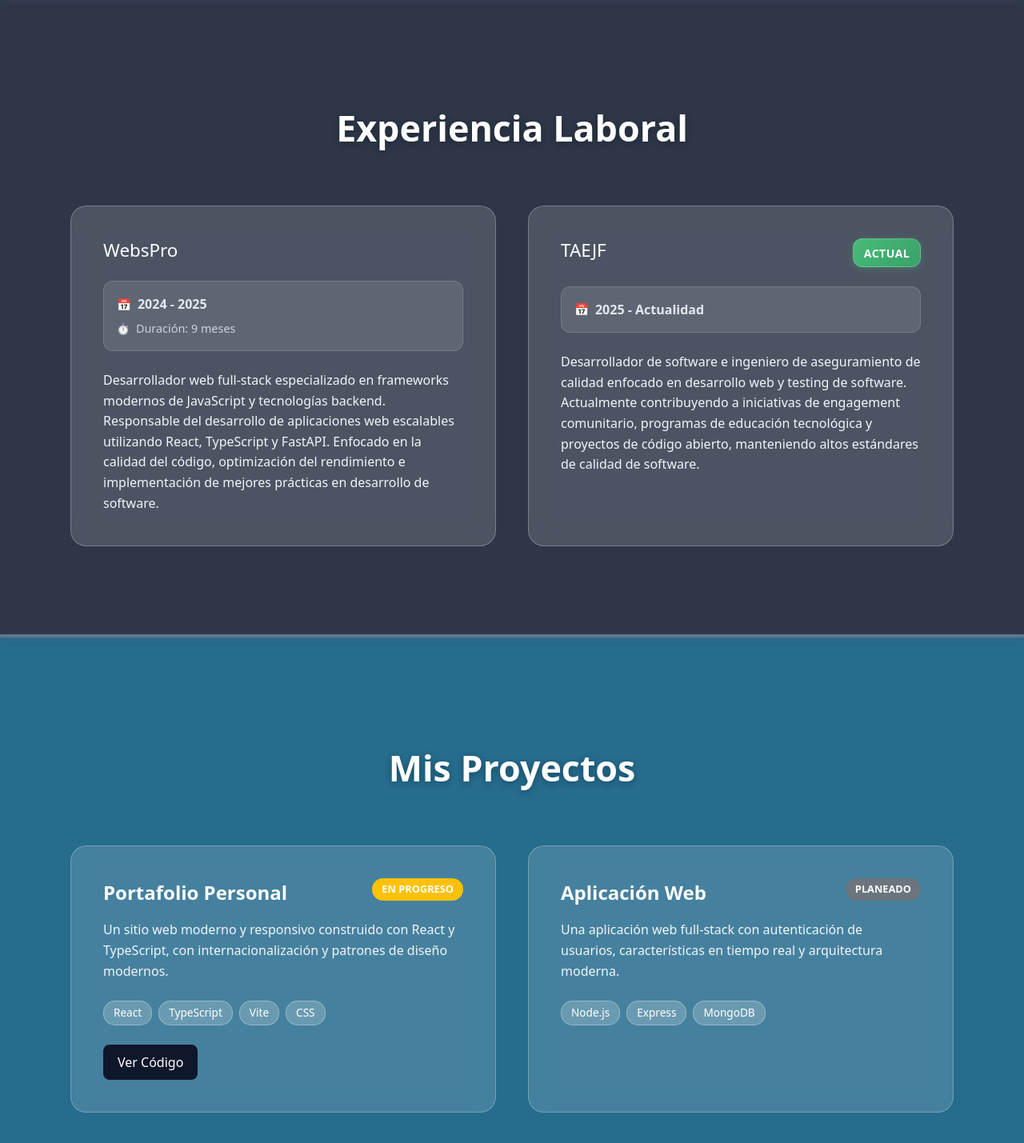
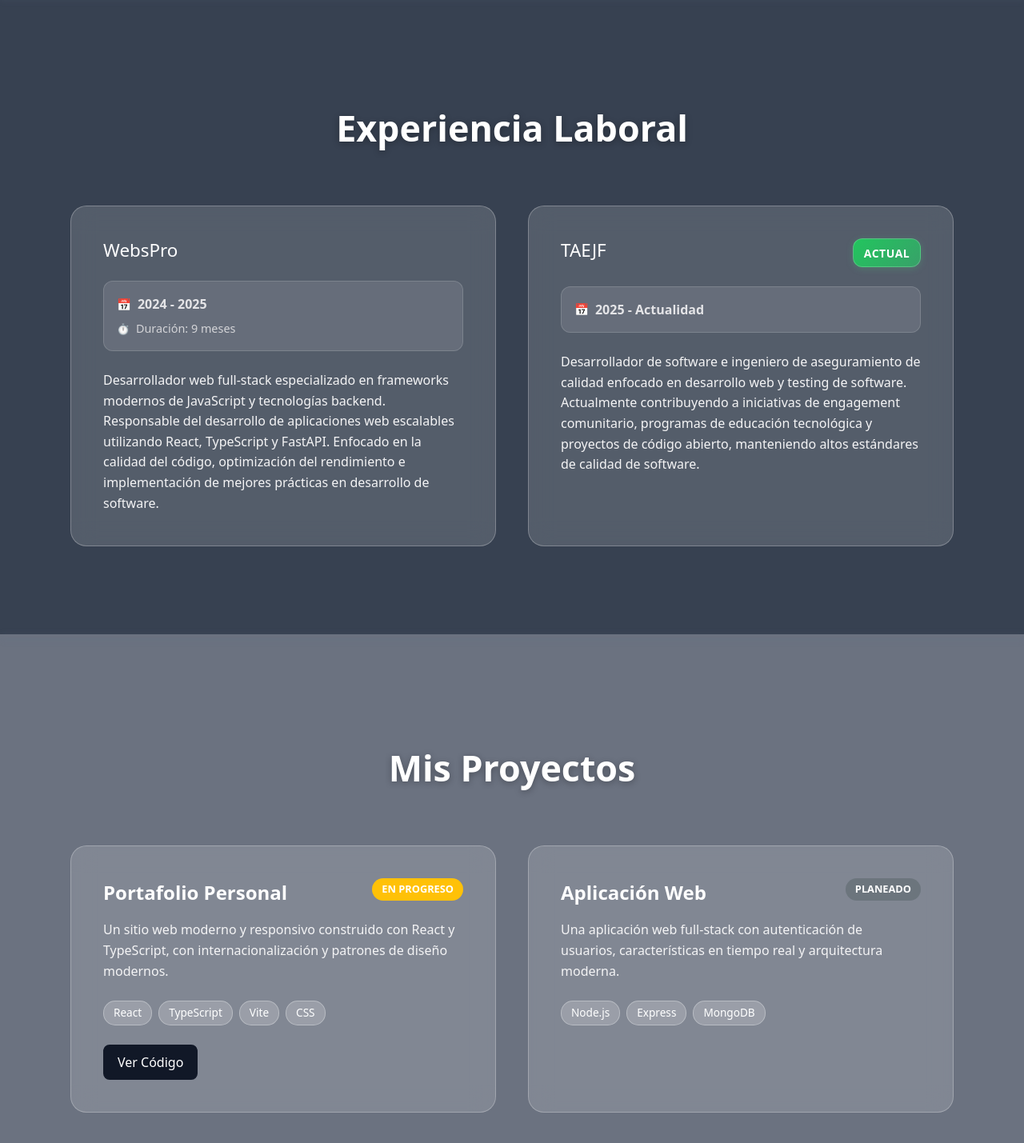
Before and after one commit to Mega-Barto/Mega-Barto.github.io, a React (Vite) app: page / in a window 1280 px wide. Shown: the part 1527-2956 px from the top of the page at 80% size. Built offline with nearby package versions, Linux system fonts and the light colour scheme.

Commit message:
feat: Refactor styles to use CSS variables for improved theming and maintainability

```diff
--- a/src/App.css
+++ b/src/App.css
@@ -21,7 +21,7 @@
   justify-content: center;
   align-items: center;
   gap: 2rem;
-  background: #1e293b;
+  background: var(--color-background-hero);
   position: relative;
 }
 
@@ -43,7 +43,7 @@
   left: 0;
   right: 0;
   height: 4px;
-  background: #0ea5e9;
+  background: var(--color-accent-cyan-light);
   box-shadow: 0 2px 10px rgba(14, 165, 233, 0.3);
 }
 
@@ -51,14 +51,14 @@
   font-size: 4rem;
   font-weight: 800;
   margin: 0;
-  color: #38bdf8;
+  color: var(--color-accent-cyan);
   line-height: 1.2;
   text-shadow: 0 4px 20px rgba(14, 165, 233, 0.4);
 }
 
 .hero-section p {
   font-size: 1.4rem;
-  color: #e2e8f0;
+  color: var(--color-secondary-200);
   margin: 0;
   max-width: 700px;
   line-height: 1.7;
@@ -88,7 +88,7 @@ html {
 /* Section separators */
 .section-separator {
   height: 8px;
-  background: #cbd5e1;
+  background: var(--color-primary-300);
   margin: 0;
   box-shadow: 0 2px 10px rgba(0, 0, 0, 0.1);
 }
@@ -144,11 +144,11 @@ html {
 }
 
 .logo:hover {
-  filter: drop-shadow(0 0 2em #646cffaa);
+  filter: drop-shadow(0 0 2em var(--color-accent-blue));
 }
 
 .logo.react:hover {
-  filter: drop-shadow(0 0 2em #61dafbaa);
+  filter: drop-shadow(0 0 2em var(--color-accent-cyan));
 }
 
 @keyframes logo-spin {
@@ -171,7 +171,7 @@ html {
 }
 
 .read-the-docs {
-  color: #888;
+  color: var(--color-text-muted);
 }
 
 /* Responsive Design */
@@ -207,6 +207,6 @@ html {
 /* Light mode support */
 @media (prefers-color-scheme: light) {
   .hero-section p {
-    color: rgba(33, 53, 71, 0.7);
+    color: var(--color-text-secondary);
   }
 }
--- a/src/components/LanguageToggle/LanguageToggle.css
+++ b/src/components/LanguageToggle/LanguageToggle.css
@@ -8,7 +8,7 @@
   padding: 0.5rem 0.75rem;
   cursor: pointer;
   transition: all 0.3s ease;
-  color: rgba(255, 255, 255, 0.8);
+  color: var(--color-text-inverse);
   font-size: 0.9rem;
   font-weight: 500;
   min-width: 3rem;
@@ -17,7 +17,7 @@
 .language-toggle:hover {
   background-color: rgba(100, 108, 255, 0.2);
   border-color: rgba(100, 108, 255, 0.5);
-  color: #61dafb;
+  color: var(--color-accent-cyan);
   transform: translateY(-1px);
 }
 
@@ -64,13 +64,13 @@
   .language-toggle {
     background-color: rgba(0, 0, 0, 0.05);
     border-color: rgba(0, 0, 0, 0.1);
-    color: rgba(33, 53, 71, 0.8);
+    color: var(--color-text-primary);
   }
 
   .language-toggle:hover {
     background-color: rgba(100, 108, 255, 0.2);
     border-color: rgba(100, 108, 255, 0.5);
-    color: #646cff;
+    color: var(--color-accent-blue);
   }
 }
 
--- a/src/components/Logo/Logo.css
+++ b/src/components/Logo/Logo.css
@@ -32,7 +32,7 @@
 /* Logo Text Styles */
 .logo-text {
   font-weight: 700;
-  color: #60a5fa;
+  color: var(--color-accent-blue);
   white-space: nowrap;
 }
 
--- a/src/components/sections/AutobiographySection/AutobiographySection.css
+++ b/src/components/sections/AutobiographySection/AutobiographySection.css
@@ -1,6 +1,6 @@
 .autobiography-section {
   padding: 6rem 0;
-  background: #a7b7c6;
+  background: var(--color-background-autobiography);
   min-height: 100vh;
   display: flex;
   align-items: center;
@@ -25,7 +25,7 @@
   left: 0;
   right: 0;
   height: 4px;
-  background: #64748b;
+  background: var(--color-background-projects);
   box-shadow: 0 2px 10px rgba(100, 116, 139, 0.3);
 }
 
@@ -40,13 +40,13 @@
 .autobiography-text {
   font-size: 1.2rem;
   line-height: 1.8;
-  color: #1e293b;
+  color: var(--color-text-primary);
 }
 
 .autobiography-text p {
   margin-bottom: 2rem;
   font-weight: 400;
-  color: #334155;
+  color: var(--color-text-secondary);
 }
 
 .autobiography-image {
@@ -69,7 +69,7 @@
 .section-title {
   font-size: 2.8rem;
   text-align: center;
-  color: #0f172a;
+  color: var(--color-primary-900);
   margin-bottom: 3rem;
   font-weight: 800;
   text-shadow: 0 1px 3px rgba(15, 23, 42, 0.1);
@@ -94,14 +94,14 @@
 
   .section-title {
     font-size: 2.2rem;
-    color: #0f172a;
+    color: var(--color-primary-900);
   }
 
   .autobiography-text {
-    color: #1e293b;
+    color: var(--color-text-primary);
   }
 
   .autobiography-text p {
-    color: #334155;
+    color: var(--color-text-secondary);
   }
 }
--- a/src/components/sections/ProjectsSection/ProjectsSection.css
+++ b/src/components/sections/ProjectsSection/ProjectsSection.css
@@ -1,8 +1,8 @@
 .projects-section {
   padding: 6rem 0 4rem 0;
-  background: #256c8d;
+  background: var(--color-background-projects);
   min-height: 100vh;
-  color: white;
+  color: var(--color-text-inverse);
   position: relative;
 }
 
@@ -14,7 +14,7 @@
   left: 0;
   right: 0;
   height: 4px;
-  background: #64748b;
+  background: var(--color-background-projects);
   box-shadow: 0 2px 10px rgba(100, 116, 139, 0.3);
 }
 
@@ -50,7 +50,7 @@
 .project-title {
   font-size: 1.5rem;
   margin: 0;
-  color: #ffffff;
+  color: var(--color-text-inverse);
   font-weight: 600;
 }
 
@@ -58,7 +58,7 @@
   padding: 0.25rem 0.75rem;
   border-radius: 20px;
   font-size: 0.8rem;
-  color: white;
+  color: var(--color-text-inverse);
   font-weight: bold;
   text-transform: uppercase;
 }
@@ -66,7 +66,7 @@
 .project-description {
   margin-bottom: 1.5rem;
   line-height: 1.6;
-  color: #f1f5f9;
+  color: var(--color-secondary-100);
   font-weight: 400;
 }
 
@@ -100,31 +100,31 @@
 }
 
 .github-link {
-  background: #0f172a;
-  color: white;
-  border-color: #0f172a;
+  background: var(--color-primary-900);
+  color: var(--color-text-inverse);
+  border-color: var(--color-primary-900);
 }
 
 .github-link:hover {
-  background: #1e293b;
-  border-color: #1e293b;
+  background: var(--color-primary-800);
+  border-color: var(--color-primary-800);
 }
 
 .demo-link {
   background: transparent;
-  color: white;
-  border-color: white;
+  color: var(--color-text-inverse);
+  border-color: var(--color-text-inverse);
 }
 
 .demo-link:hover {
-  background: white;
-  color: #0284c7;
+  background: var(--color-text-inverse);
+  color: var(--color-accent-cyan);
 }
 
 .section-title {
   font-size: 2.8rem;
   text-align: center;
-  color: #ffffff;
+  color: var(--color-text-inverse);
   margin-bottom: 3rem;
   font-weight: 800;
   text-shadow: 0 2px 8px rgba(0, 0, 0, 0.3);
@@ -162,7 +162,7 @@
 
   .section-title {
     font-size: 2.2rem;
-    color: #ffffff;
+    color: var(--color-text-inverse);
     text-shadow: 0 2px 8px rgba(0, 0, 0, 0.4);
   }
 }
--- a/src/components/sections/WorkExperienceSection/WorkExperienceSection.css
+++ b/src/components/sections/WorkExperienceSection/WorkExperienceSection.css
@@ -1,8 +1,8 @@
 .work-experience-section {
   padding: 6rem 0 4rem 0;
-  background: #2d3748;
+  background: var(--color-primary-700);
   min-height: 100vh;
-  color: white;
+  color: var(--color-text-inverse);
   position: relative;
 }
 
@@ -14,7 +14,7 @@
   left: 0;
   right: 0;
   height: 4px;
-  background: #64748b;
+  background: var(--color-background-projects);
   box-shadow: 0 2px 10px rgba(100, 116, 139, 0.3);
 }
 
@@ -27,7 +27,7 @@
 .work-experience-section .section-title {
   font-size: 2.8rem;
   text-align: center;
-  color: #ffffff;
+  color: var(--color-text-inverse);
   margin-bottom: 3rem;
   font-weight: 800;
   text-shadow: 0 2px 8px rgba(0, 0, 0, 0.3);
@@ -72,20 +72,20 @@
 }
 
 .work-link {
-  color: #ffffff;
+  color: var(--color-text-inverse);
   text-decoration: none;
   transition: color 0.3s ease;
 }
 
 .work-link:hover {
-  color: #90cdf4;
+  color: var(--color-accent-blue-light);
   text-decoration: underline;
   text-shadow: 0 0 8px rgba(144, 205, 244, 0.4);
 }
 
 .work-current-badge {
-  background: linear-gradient(135deg, #48bb78 0%, #38a169 100%);
-  color: white;
+  background: linear-gradient(135deg, var(--color-status-success) 0%, #38a169 100%);
+  color: var(--color-text-inverse);
   padding: 0.4rem 0.8rem;
   border-radius: 12px;
   font-size: 0.875rem;
@@ -109,7 +109,7 @@
 }
 
 .work-time {
-  color: #e2e8f0;
+  color: var(--color-secondary-200);
   font-weight: 600;
   font-size: 1rem;
   display: flex;
@@ -123,7 +123,7 @@
 }
 
 .work-duration {
-  color: #cbd5e0;
+  color: var(--color-secondary-300);
   font-size: 0.9rem;
   font-weight: 500;
   display: flex;
@@ -137,7 +137,7 @@
 }
 
 .work-description {
-  color: #f1f5f9;
+  color: var(--color-secondary-100);
   line-height: 1.6;
   margin: 0;
   font-weight: 400;
@@ -156,7 +156,7 @@
 
   .work-experience-section .section-title {
     font-size: 2.2rem;
-    color: #ffffff;
+    color: var(--color-text-inverse);
     text-shadow: 0 2px 8px rgba(0, 0, 0, 0.4);
   }
 
--- a/src/index.css
+++ b/src/index.css
@@ -1,11 +1,62 @@
 :root {
+  /* Colores principales */
+  --color-primary-50: #f9fafb;
+  --color-primary-100: #f3f4f6;
+  --color-primary-200: #e5e7eb;
+  --color-primary-300: #d1d5db;
+  --color-primary-400: #9ca3af;
+  --color-primary-500: #6b7280;
+  --color-primary-600: #4b5563;
+  --color-primary-700: #374151;
+  --color-primary-800: #1f2937;
+  --color-primary-900: #111827;
+
+  /* Colores secundarios */
+  --color-secondary-50: #fafafa;
+  --color-secondary-100: #f4f4f5;
+  --color-secondary-200: #e4e4e7;
+  --color-secondary-300: #d4d4d8;
+  --color-secondary-400: #a1a1aa;
+  --color-secondary-500: #71717a;
+  --color-secondary-600: #52525b;
+  --color-secondary-700: #3f3f46;
+  --color-secondary-800: #27272a;
+  --color-secondary-900: #18181b;
+
+  /* Backgrounds */
+  --color-background-light: #ffffff;
+  --color-background-muted: #f4f4f5;
+  --color-background-dark: #18181b;
+  --color-background-darker: #0a0a0a;
+  --color-background-hero: #1f2937;
+  --color-background-autobiography: #dcdcdc;
+  --color-background-projects: #6b7280;
+
+  /* Texto */
+  --color-text-primary: #111827;
+  --color-text-secondary: #4b5563;
+  --color-text-muted: #6b7280;
+  --color-text-inverse: #ffffff;
+
+  /* Estados */
+  --color-status-success: #22c55e;
+  --color-status-warning: #eab308;
+  --color-status-error: #ef4444;
+  --color-status-info: #3b82f6;
+
+  /* Acentos y efectos */
+  --color-accent-blue: #60a5fa;
+  --color-accent-blue-light: #93c5fd;
+  --color-accent-cyan: #38bdf8;
+  --color-accent-cyan-light: #0ea5e9;
+
   font-family: system-ui, Avenir, Helvetica, Arial, sans-serif;
   line-height: 1.5;
   font-weight: 400;
 
   color-scheme: light dark;
-  color: var(--color-text-inverse, rgba(255, 255, 255, 0.87));
-  background-color: var(--color-background-dark, #242424);
+  color: var(--color-text-inverse);
+  background-color: var(--color-background-dark);
 
   font-synthesis: none;
   text-rendering: optimizeLegibility;
@@ -23,11 +74,11 @@ html {
 
 a {
   font-weight: 500;
-  color: #646cff;
+  color: var(--color-accent-blue);
   text-decoration: inherit;
 }
 a:hover {
-  color: #535bf2;
+  color: var(--color-accent-blue-light);
 }
 
 body {
@@ -38,8 +89,8 @@ body {
   line-height: 1.5;
   font-weight: 400;
   color-scheme: light dark;
-  color: var(--color-text-inverse, rgba(255, 255, 255, 0.87));
-  background-color: var(--color-background-dark, #242424);
+  color: var(--color-text-inverse);
+  background-color: var(--color-background-dark);
   font-synthesis: none;
   text-rendering: optimizeLegibility;
   -webkit-font-smoothing: antialiased;
@@ -58,12 +109,13 @@ button {
   font-size: 1em;
   font-weight: 500;
   font-family: inherit;
-  background-color: #1a1a1a;
+  background-color: var(--color-primary-800);
   cursor: pointer;
   transition: border-color 0.25s;
+  color: var(--color-text-inverse);
 }
 button:hover {
-  border-color: #646cff;
+  border-color: var(--color-accent-blue);
 }
 button:focus,
 button:focus-visible {
@@ -72,13 +124,14 @@ button:focus-visible {
 
 @media (prefers-color-scheme: light) {
   :root {
-    color: #213547;
-    background-color: #ffffff;
+    color: var(--color-text-primary);
+    background-color: var(--color-background-light);
   }
   a:hover {
-    color: #747bff;
+    color: var(--color-accent-blue-light);
   }
   button {
-    background-color: #f9f9f9;
+    background-color: var(--color-background-muted);
+    color: var(--color-text-primary);
   }
 }
```
Also changed, not shown: src/components/Footer/Footer.css (+18 -18 lines), src/components/Header/Header.css (+14 -14 lines), src/components/sections/CertificatesSection/CertificatesSection.css (+10 -10 lines), src/components/sections/EventsSection/EventsSection.css (+10 -10 lines), src/config/colors.ts (+7 -0 lines).
